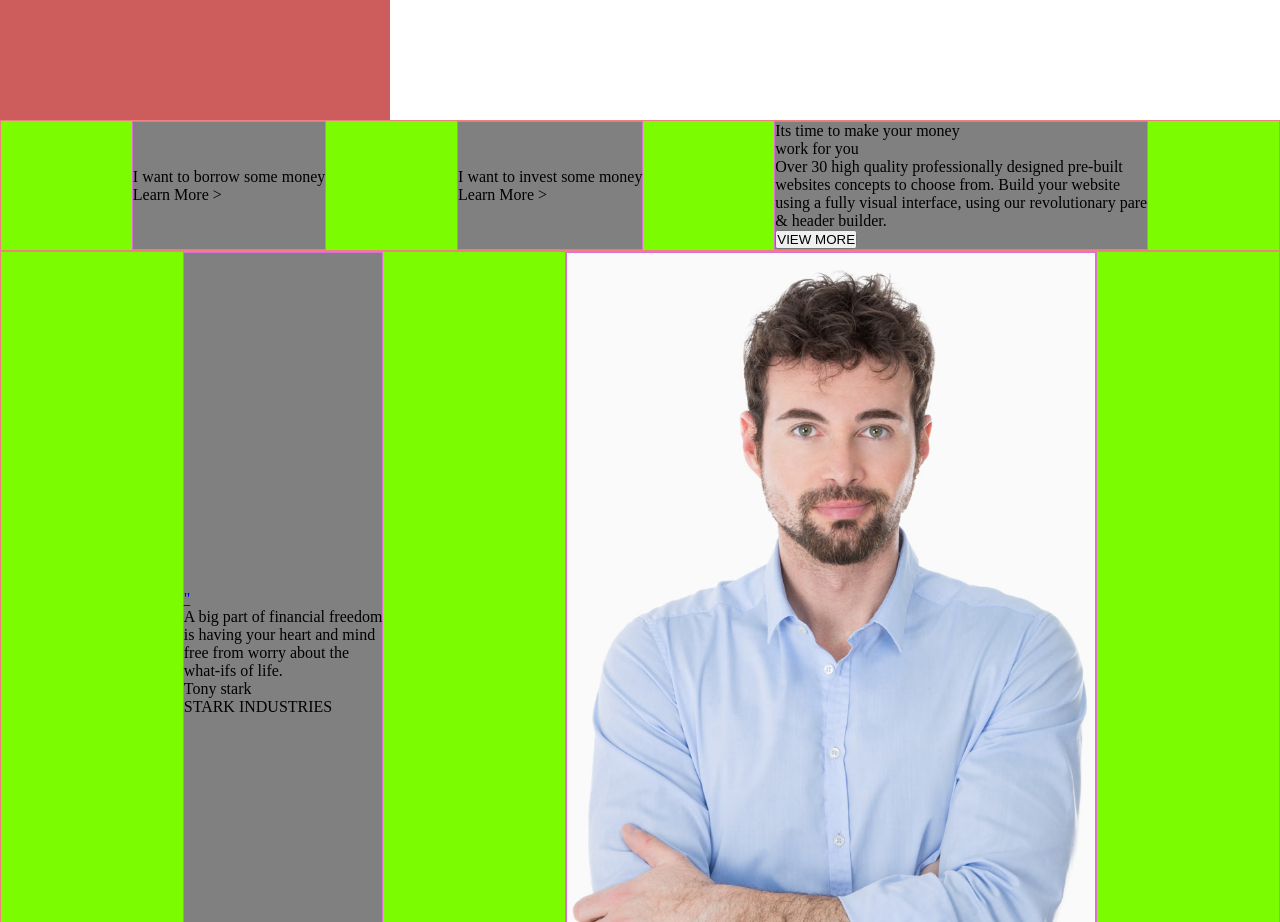
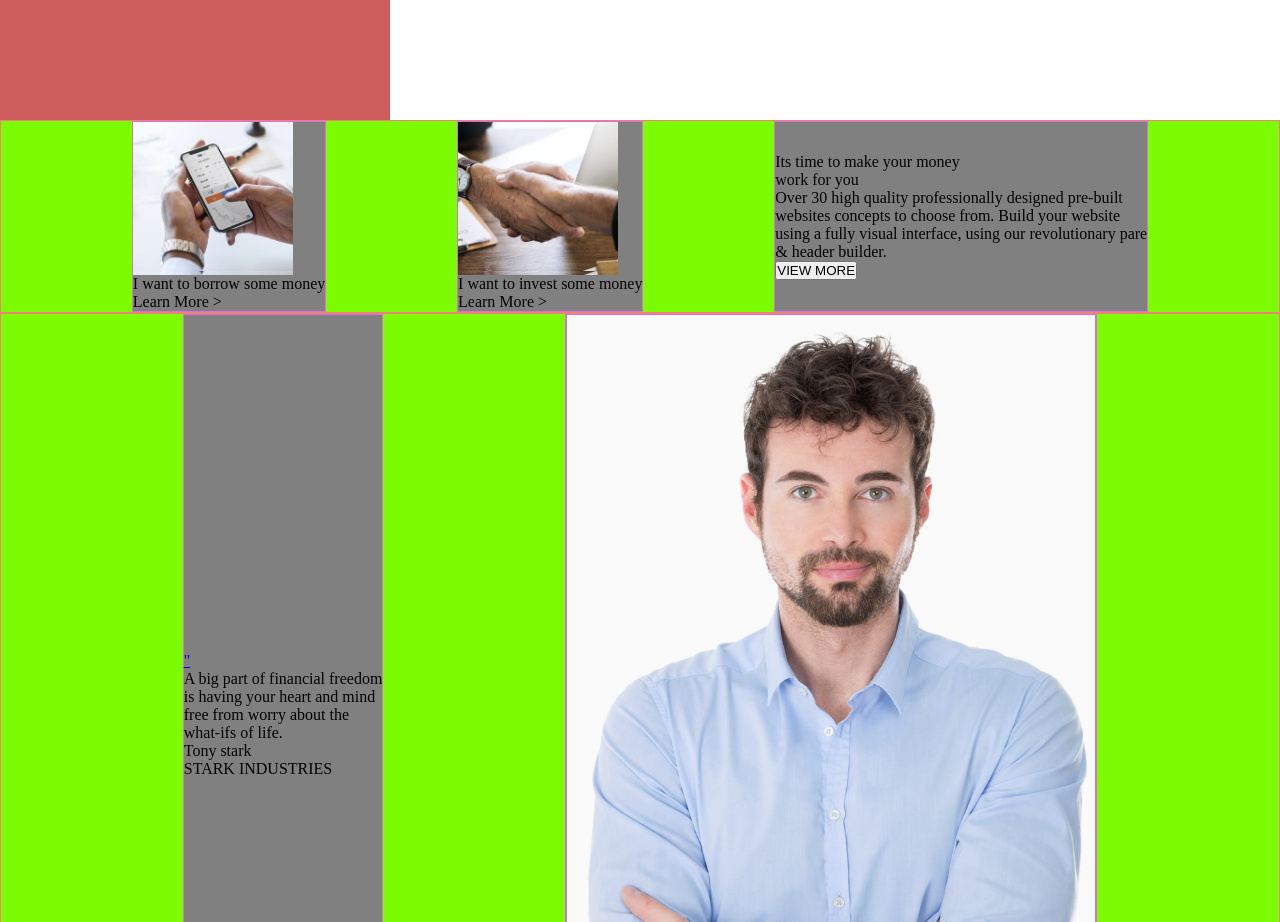
Before and after one commit to ashutosh000000/exponentwptheme, a plain HTML site: page index.html in a window 1280 px wide. Shown: the part 1240-2162 px from the top of the page. Drawn offline with Linux system fonts and the light colour scheme.

Commit message:
added images

```diff
--- a/index.html
+++ b/index.html
@@ -103,14 +103,14 @@
 
             <div class="div-container">
                 <div class="phone-data ">
-                    <div class= "phone"></div>
+                    <div class= "phone"><img class="phone" src="imag/phone.jpg"/></div>
 
                     <div class= "phone-text">I want to <span class= "green-text">borrow</span> some money </div>
                     <div class= "learn-link"> Learn More ></div>
                 </div>
 
                 <div class="handshake-data">
-                    <div class= "handshake"></div>
+                    <div class= "handshake"><img class="handshake" src="imag/handshak.jpg"/></div>
 
                     <div class="handshake-text">I want to <span class= "green-text">invest</span> some money</div>
                     <div class="learn-link"> Learn More ></div>
--- a/substyle.css
+++ b/substyle.css
@@ -317,15 +317,15 @@ padding: 0px;
     background-image:url('imag/phone.jpg');
     background-size: cover;
     background-position: center;
-    max-width: 80rem;
+    max-width: 10rem;
 }
 
-.handshak
+.handshake
 {
-    background-image:url('imag/phone.jpg');
+    background-image:url('imag/handshak.jpg');
     background-size: cover;
     background-position: center;
-    max-width: 50rem;
+    max-width: 10rem;
 }
 
 
```
